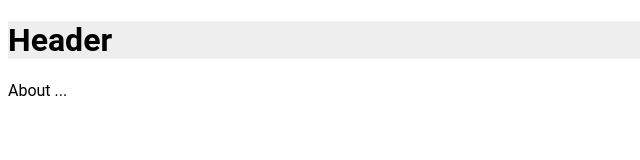
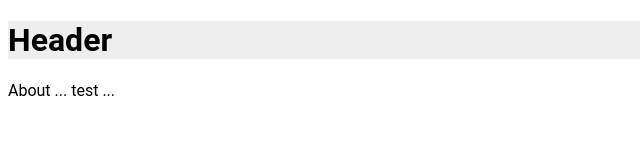
Before and after one commit to daniel-evers/daniel-evers.github.io, a plain HTML site: page index.html in a window 1280 px wide. Shown: the full height of the page, 0-640 px from the left. Drawn offline with Linux system fonts and the light colour scheme.

Commit message:
Update index.html

```diff
--- a/index.html
+++ b/index.html
@@ -14,7 +14,7 @@
 <body>
 
     <h1 class="header">Header</h1>
-    <div>About ...</div>
+    <div>About ... test ...</div>
 
 </body>
 
```
